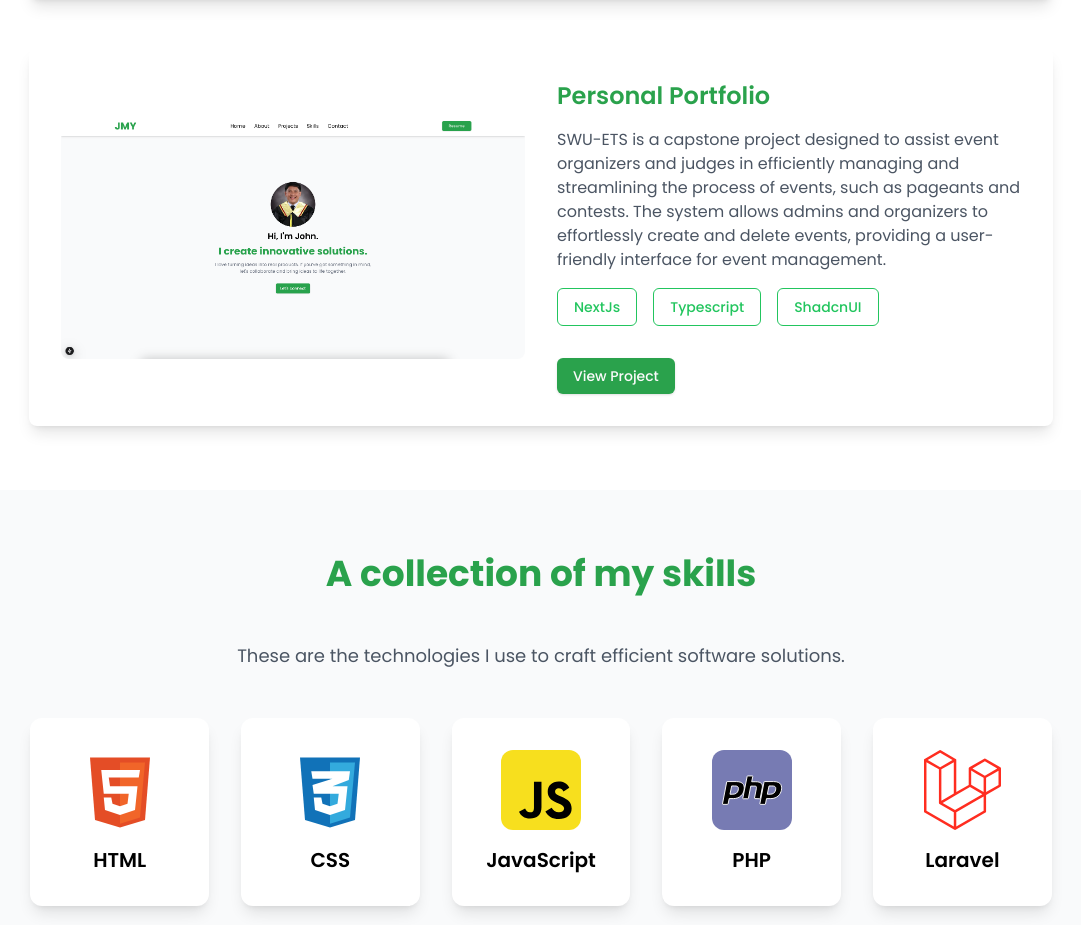
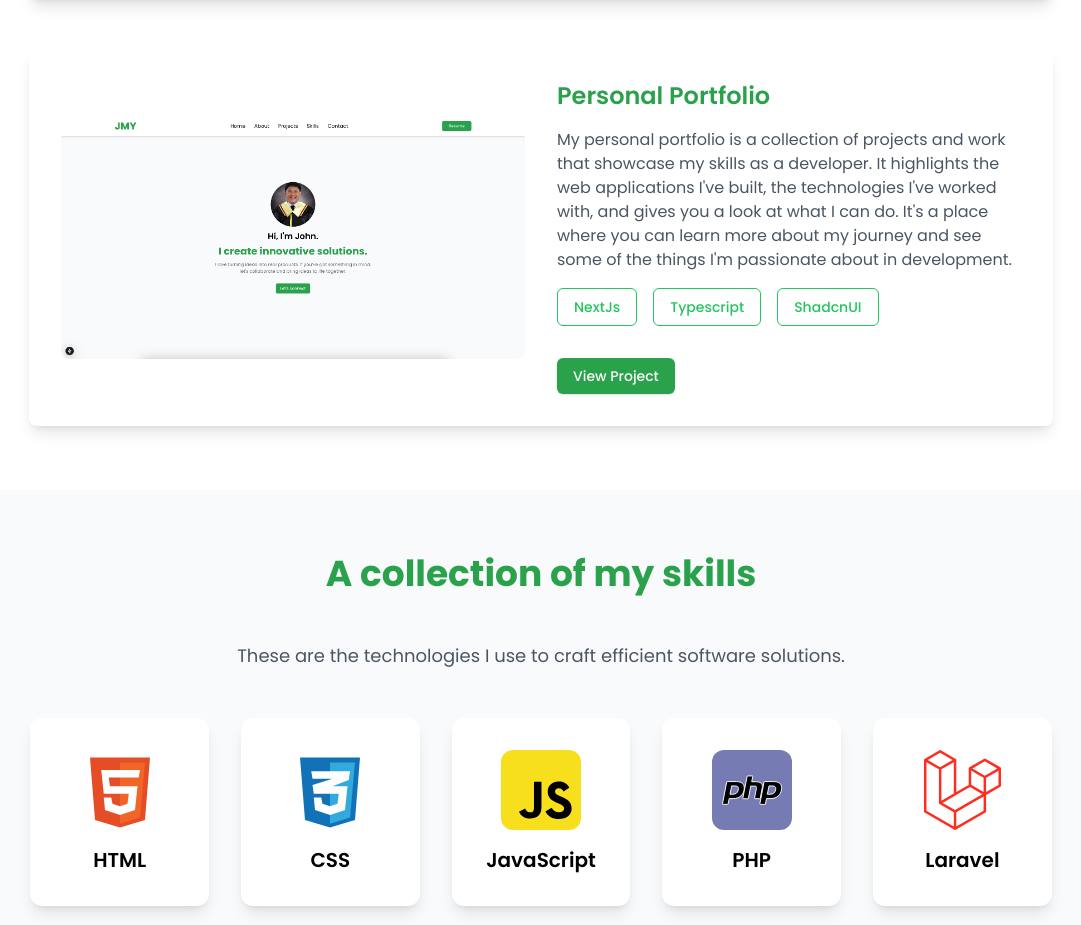
Before and after one commit to jmarie21/Personal-Portfolio, a Next.js app: page / in a window 1280 px wide. Shown: the part 2060-2985 px from the top of the page, without its empty margins (99-1180 px from the left). Built offline with nearby package versions, Linux system fonts and the light colour scheme.

Commit message:
fix: changed the description of personal porfolio project

```diff
--- a/app/data/projects.ts
+++ b/app/data/projects.ts
@@ -19,7 +19,7 @@ export const projects: Projects[] = [
   {
     name: "Personal Portfolio",
     description:
-      "SWU-ETS is a capstone project designed to assist event organizers and judges in efficiently managing and streamlining the process of events, such as pageants and contests. The system allows admins and organizers to effortlessly create and delete events, providing a user-friendly interface for event management.",
+      "My personal portfolio is a collection of projects and work that showcase my skills as a developer. It highlights the web applications I've built, the technologies I've worked with, and gives you a look at what I can do. It's a place where you can learn more about my journey and see some of the things I'm passionate about in development.",
     image: "/images/portfolio.png",
     url: "https://github.com/jmarie21/Personal-Portfolio",
     tools: ["NextJs", "Typescript", "ShadcnUI"],
```
